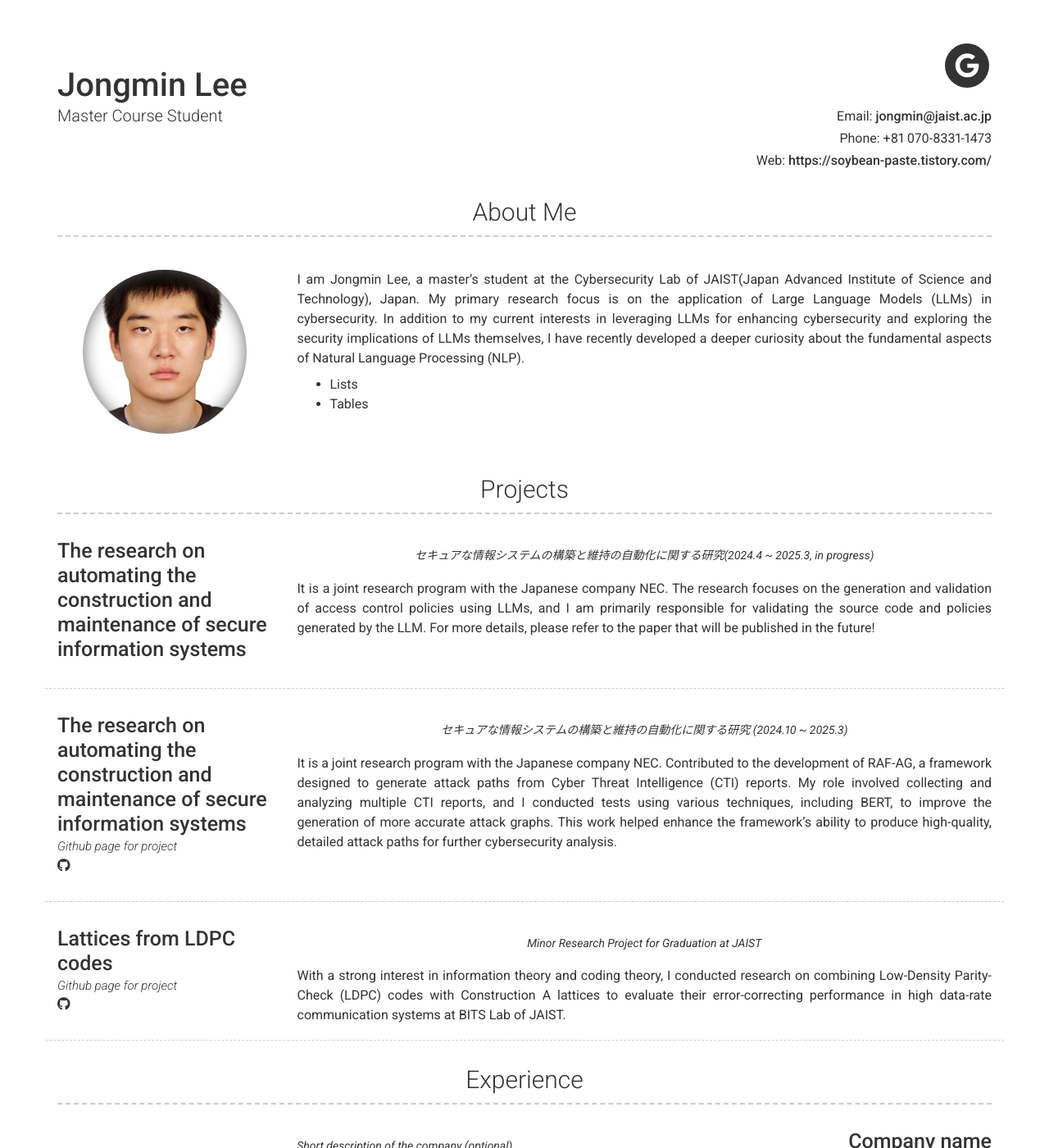
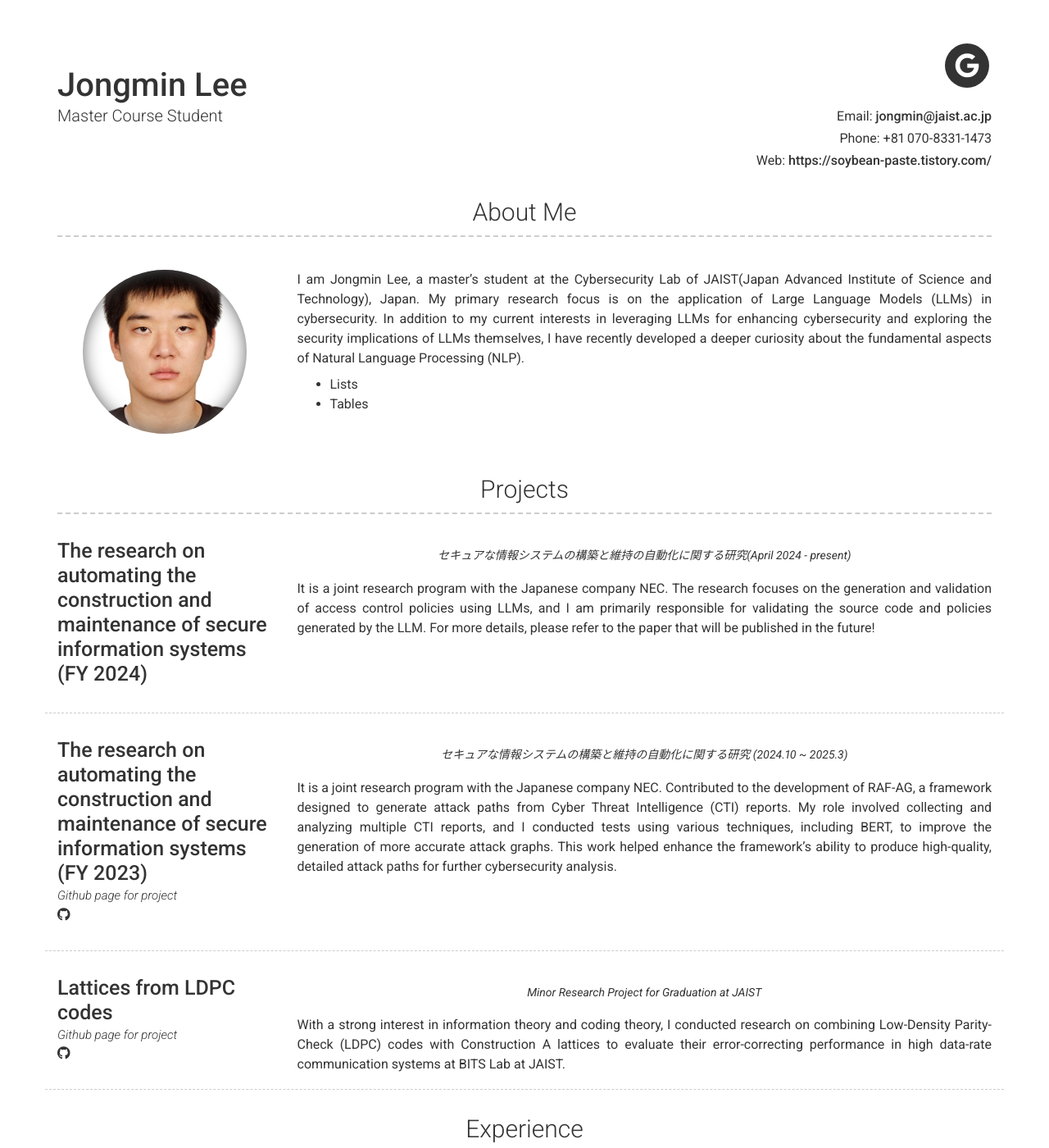
Before and after one commit to strike137/strike137.github.io, a Jekyll site: the page built from index.md, in a window 1280 px wide and 1400 px high. Shown: the whole window at 82% size. Built offline with Jekyll 4.4.1, drawn with Linux system fonts in a browser that asks for light colours; nearby versions of some CDN libraries.

Commit message:
Update _config.yml

```diff
--- a/_config.yml
+++ b/_config.yml
@@ -46,16 +46,16 @@
       - layout: left
         border: weak  # Value of `weak` will display a weak border below this item. # Any
                       # other value (or no value) means no border will be displayed
-        title: The research on automating the construction and maintenance of secure information systems
+        title: The research on automating the construction and maintenance of secure information systems (FY 2024)
         quote: >
-          セキュアな情報システムの構築と維持の自動化に関する研究(2024.4 ~ 2025.3, in progress)
+          セキュアな情報システムの構築と維持の自動化に関する研究(April 2024 - present)
         description: | # this will include new lines to allow paragraphs
          It is a joint research program with the Japanese company NEC. The research focuses on the generation and validation of access control policies using LLMs, and I am primarily responsible for validating the source code and policies generated by the LLM. For more details, please refer to the paper that will be published in the future!
 
       - layout: left
         border: weak  # Value of `weak` will display a weak border below this item. # Any
                       # other value (or no value) means no border will be displayed
-        title: The research on automating the construction and maintenance of secure information systems
+        title: The research on automating the construction and maintenance of secure information systems (FY 2023)
         link: Link to project (eg. sproogen.github.io/modern-resume-theme)(optional)
         link_text: Github page for project
         additional_links:
@@ -80,7 +80,7 @@
         quote: >
          Minor Research Project for Graduation at JAIST
         description: |
-          With a strong interest in information theory and coding theory, I conducted research on combining Low-Density Parity-Check (LDPC) codes with Construction A lattices to evaluate their error-correcting performance in high data-rate communication systems at BITS Lab of JAIST.
+          With a strong interest in information theory and coding theory, I conducted research on combining Low-Density Parity-Check (LDPC) codes with Construction A lattices to evaluate their error-correcting performance in high data-rate communication systems at BITS Lab at JAIST.
 
   - title: Experience
     layout: list
@@ -92,14 +92,14 @@
         quote: >
 
         description: | # this will include new lines to allow paragraphs
-          I am working as a research assistant at the Cybersecurity Lab at JAIST!
+          I am working as a research assistant at the Cybersecurity Lab at JAIST, conducting research on building automated security systems using LLMs.
 
     layout: list
     content:
       - layout: right
-        title: Company name
-        sub_title: Job title
-        caption: Date Range (eg. November 2016 - present)
+        title: Military Service as an Army Officer
+        sub_title: Republic of Korea Army
+        caption: March 2019 - present
         link: Link to company (optional)
         quote: >
           Short description of the company (optional)
```
